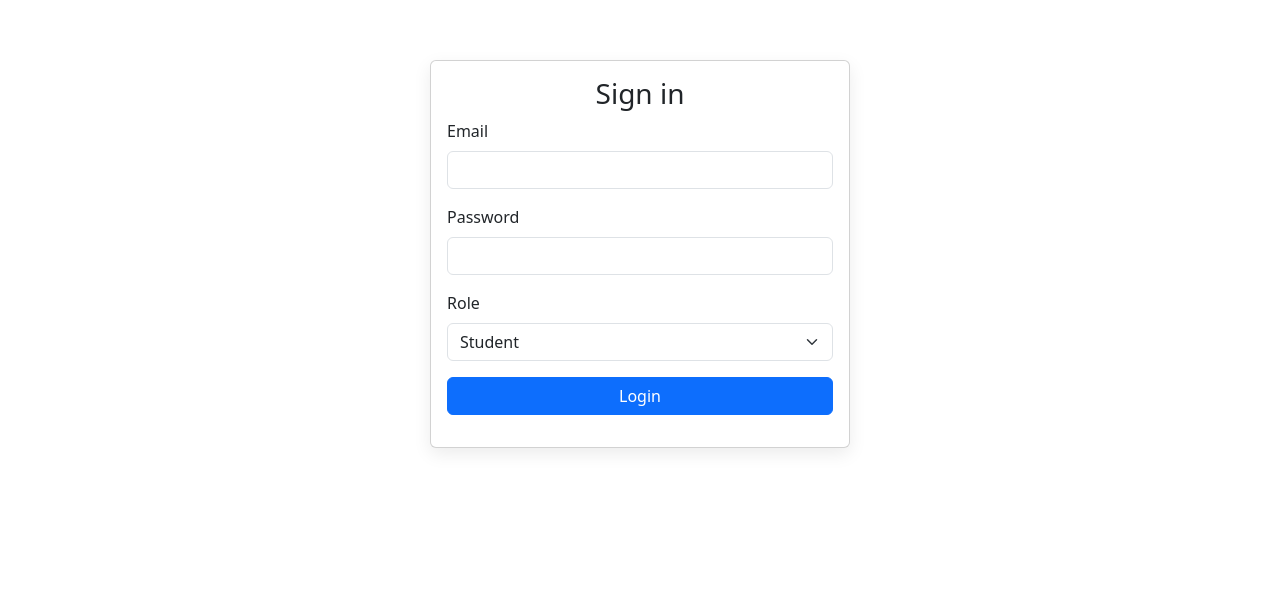
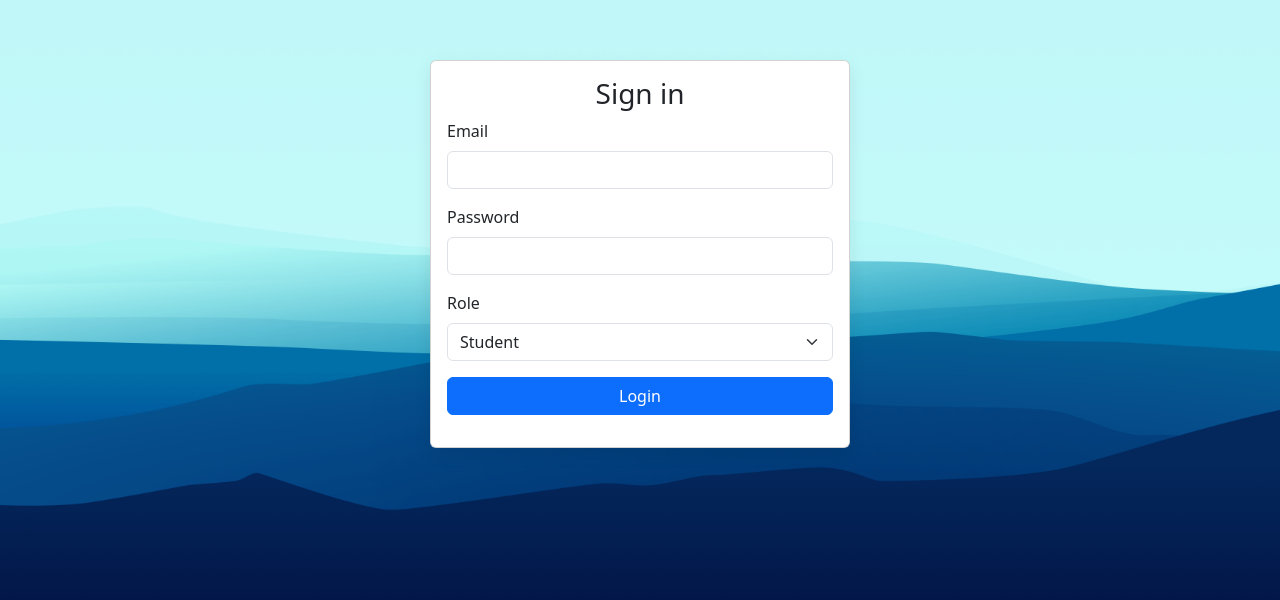
Before and after one commit to Rubensaldanha044/College-Website, a website: page frontend/login.html in a window 1280 px wide. Shown: the part 146-746 px from the top of the page. Drawn offline with nearby package versions, Linux system fonts and the light colour scheme.

Commit message:
Frontend change

```diff
--- a/backend/server.js
+++ b/backend/server.js
@@ -48,7 +48,7 @@ async function createDefaultAdmin() {
 }
 
 // Connect DB and start server
-const PORT = process.env.PORT || 5000;
+const PORT = process.env.PORT ||5000;
 mongoose.connect(process.env.MONGO_URI)
   .then(async () => {
     console.log('✅ MongoDB connected');
--- a/frontend/login.html
+++ b/frontend/login.html
@@ -1,11 +1,27 @@
 <!doctype html>
 <html>
 <head>
+    <style>
+body {
+  background-image: url('indexbg.jpg');
+  background-repeat: no-repeat;
+  background-attachment: fixed;
+  background-size: cover;
+}
+</style>
   <meta charset="utf-8">
   <title>Login - Alpha College</title>
   <meta name="viewport" content="width=device-width,initial-scale=1">
   <link href="https://cdn.jsdelivr.net/npm/bootstrap@5.3.2/dist/css/bootstrap.min.css" rel="stylesheet">
   <link rel="stylesheet" href="assets/css/style.css">
+  <style>
+body {
+  background-image: url('login.jpg');
+  background-repeat: no-repeat;
+  background-attachment: fixed;
+  background-size: cover;
+}
+</style>
 </head>
 <body class="d-flex align-items-center min-vh-100">
   <div class="container">
```
Also changed, not shown: frontend/index.html (+8 -0 lines), frontend/student.html (+8 -0 lines), frontend/indexbg3.jpg (added), frontend/login.jpg (added), frontend/loginbox.jpeg (added), frontend/studentbg.jpg (added).
